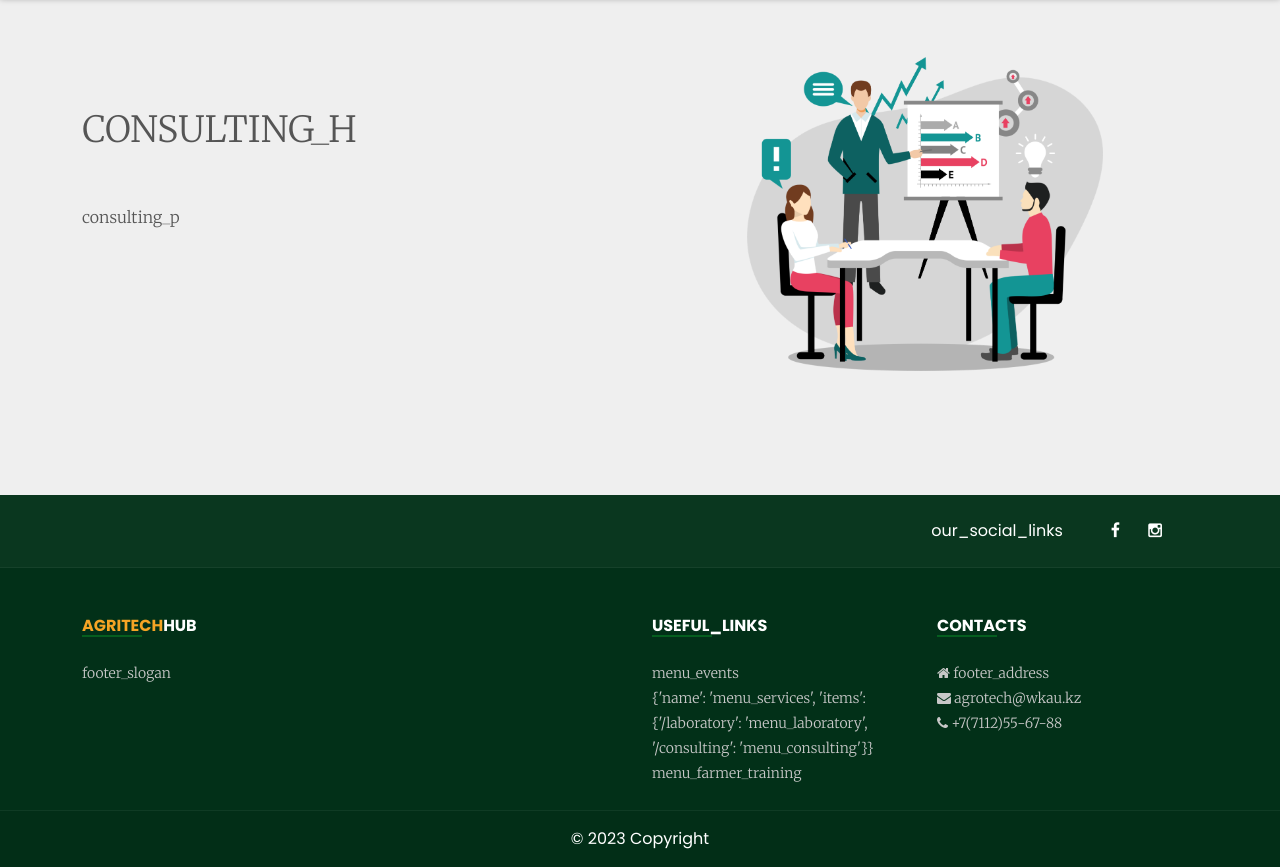
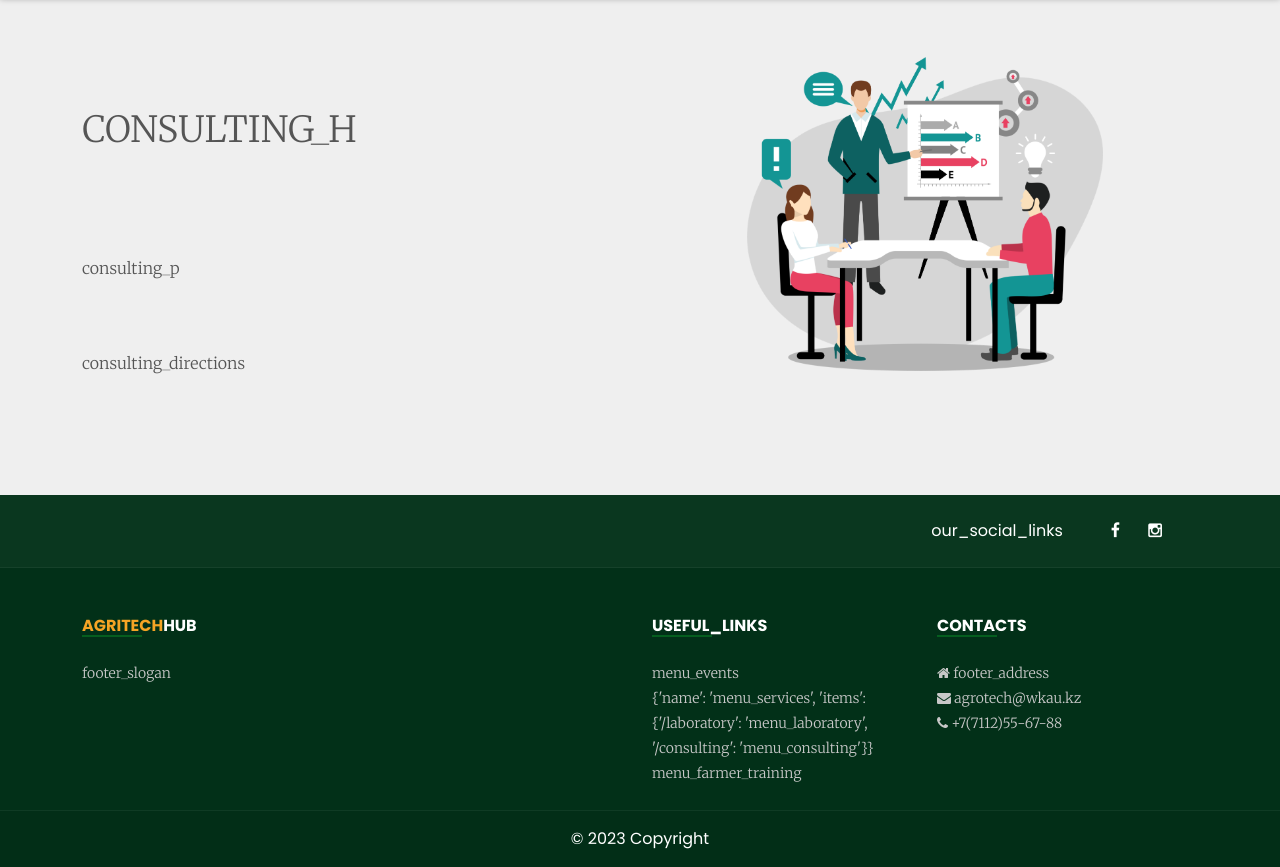
Before and after one commit to temir8173/agrotech, a Django app: page /consulting in a window 1280 px wide. Shown: the part 142-1009 px from the top of the page. Run offline with Django 3.2, Linux system fonts and the light colour scheme; data that the repository does not hold is empty; some libraries are stand-ins or nearby versions.

Commit message:
Services fix

```diff
--- a/agrotech/base_front/templates/base_front/consulting/list.html
+++ b/agrotech/base_front/templates/base_front/consulting/list.html
@@ -8,11 +8,12 @@
 <section id="investment-areas" class="blog-listing section-padding consulting">
     <div class="container">
         <div class="row mt-5">
-            <div class="col-lg-7 mt-5">
+            <div class="col-lg-7 mt-5 d-flex flex-column justify-content-between">
                 <h4>{% trans "consulting_h" %}</h4>
                 <p>{% trans "consulting_p" %}</p>
+                <p class="consulting_directions">{% trans "consulting_directions" %}</p>
             </div>
-            <div class="col-lg-4 mb-4 ">
+            <div class="col-lg-4 mb-4">
                 {% if 0 %}
                     <div class="hex-menu">
                         {% include 'base_front/consulting/_hex_menu.html' %}
--- a/agrotech/static/base_front/assets/css/styles.css
+++ b/agrotech/static/base_front/assets/css/styles.css
@@ -2541,6 +2541,11 @@
   padding: 20px;
   border-radius: 50px;
 }
+
+.consulting_directions {
+  font-size: 21px;
+}
+
 .consulting-item p {
   color: #333;
 }
```
Also changed, not shown: agrotech/base_front/locale/ru/LC_MESSAGES/django.po.
